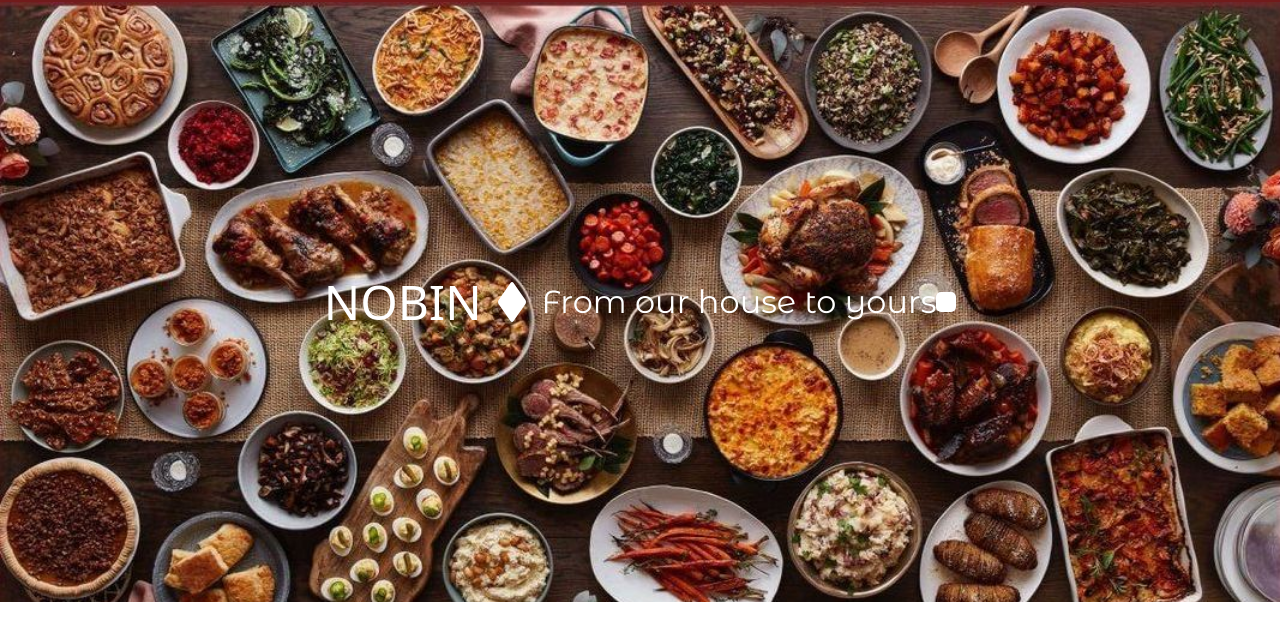
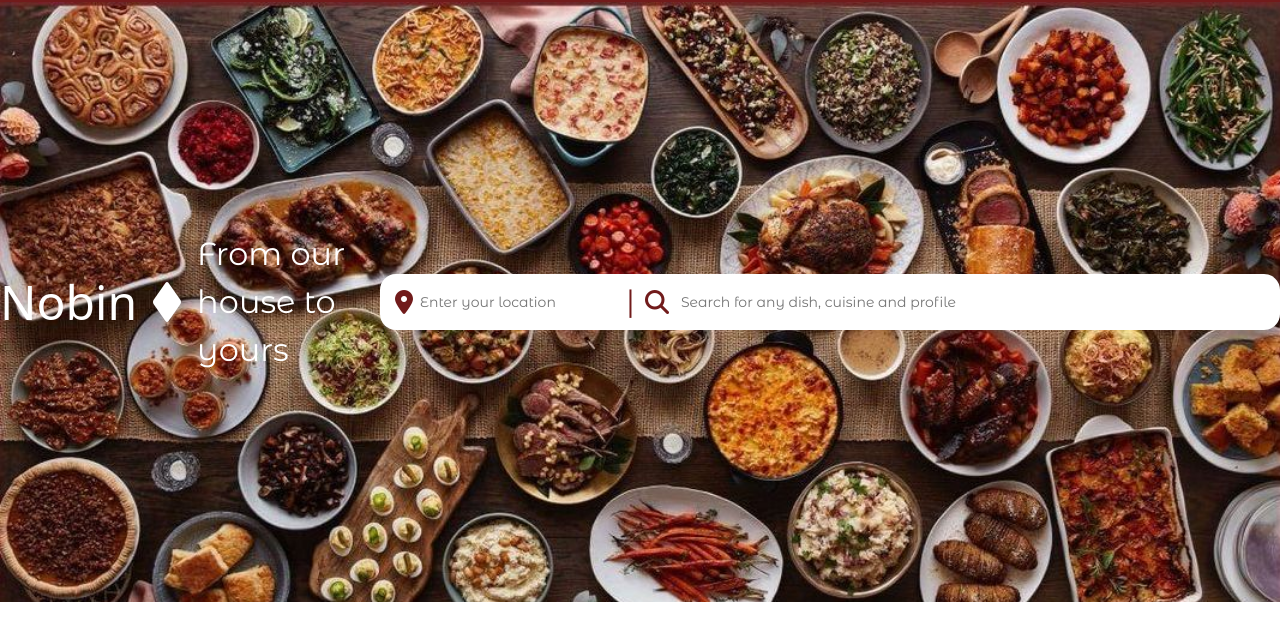
Before and after one commit to varxxo/Nobin, a plain HTML site: page ui/v2/index.html in a window 1280 px wide. Shown: the part 38-678 px from the top of the page. Drawn offline with Linux system fonts and the light colour scheme; a web font is replaced by a local one.

Commit message:
search bar added

```diff
--- a/ui/v2/index.html
+++ b/ui/v2/index.html
@@ -40,15 +40,30 @@
     </section>
 
     <section class="body">
+
       <div class="title">
-          <p>NOBIN</p>
+        <p>Nobin</p>
         <i class="fa-solid fa-diamond"></i>
         <span class="slogan">From our house to yours</span>
       </div>
+
       <div class="search-bar">
 
+        <div class="location-section">
+            <i class="fa-solid fa-location-dot" ></i>
+            <input type="dropdown" placeholder="Enter your location">
+
+
         </div>
+        <div class="search-section">
+            <p>|</p>
+            <i class="fa-solid fa-magnifying-glass"></i>
+            <input class="placeholder" type="text" placeholder="Search for any dish, cuisine and profile">
+        </div>
+      </div>
+
   </section>
+
 
     <section class="bottom">
     </section>
--- a/ui/v2/style.css
+++ b/ui/v2/style.css
@@ -62,11 +62,61 @@ body {
 
 }
 
-.search-bar{
+.search-bar {
   background-color: white;
-  padding: 10px;
-  align-items: center;
+  border-radius: 16px ;
+  width: 955px;
+  height: 56px;
+  color: 711B1B;
   display: flex;
-  border-radius: 5px;
+  justify-content: center;
+  text-align: center;
+  justify-content: space-between;
+  padding: 15px;
 
 }
+
+.location-section {
+  display: flex;
+  justify-content: center;
+  align-items: center;
+  gap: 5px;
+
+
+}
+
+.search-section {
+  display: flex;
+  justify-content: center;
+  align-items: center;
+  gap:10px;
+  padding-right: 120px;
+
+}
+
+
+.search-bar .fa-location-dot {
+  font-size: 1.5rem;
+}
+
+.search-section .fa-magnifying-glass  {
+  font-size: 1.5rem;
+}
+
+.search-section p {
+  font-size: 1.9rem;
+}
+
+.search-bar .placeholder {
+  height:22px ;
+  width:466px ;
+  border: none;
+}
+
+.search-bar input, .search-bar input:focus {
+  border: none;
+}
+
+.search-bar input:focus {
+  outline: none;
+}
```
Lines whose indentation alone changed are shown as unchanged.
